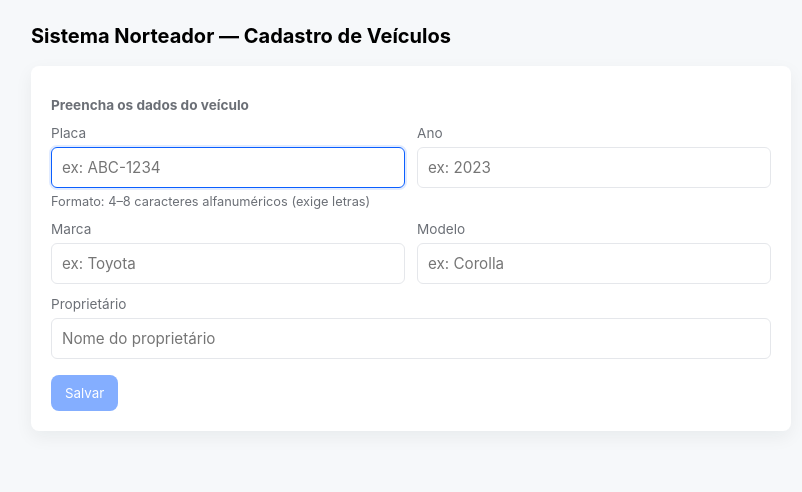
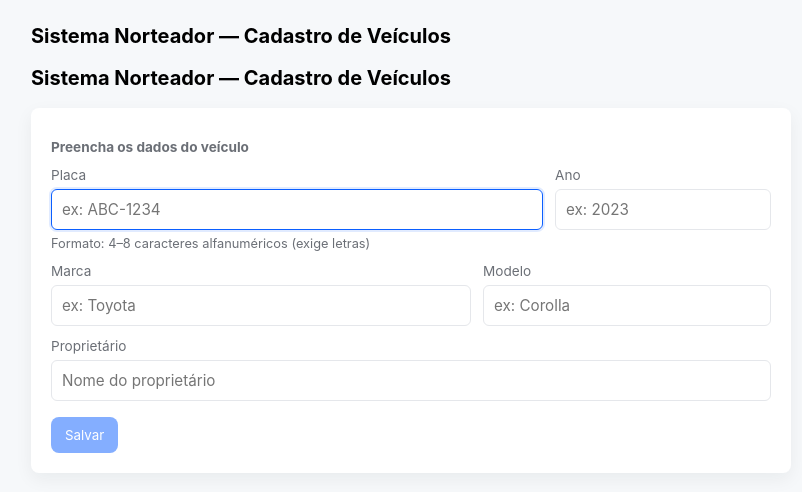
Before and after one commit to MarcioAGomes/DW3_MM2, a React (Vite) app: page / in a window 1280 px wide. Shown: the top 492 px of the page, without its empty margins (229-1031 px from the left). Built offline with nearby package versions, Linux system fonts and the light colour scheme.

Commit message:
correção campo ano e modelo

```diff
--- a/src/components/VehicleForm.jsx
+++ b/src/components/VehicleForm.jsx
@@ -16,10 +16,32 @@ export default function VehicleForm() {
   const [isValid, setIsValid] = useState(false);
   const [submitting, setSubmitting] = useState(false);
   const [resultMessage, setResultMessage] = useState("");
-
   const [touched, setTouched] = useState({});
+  const [vehicles, setVehicles] = useState([]);
 
   const placaRef = useRef(null);
+
+  useEffect(() => {
+    loadVehicles();
+  }, []);
+
+  const loadVehicles = async () => {
+    try {
+      const keys = await window.storage.list('vehicle:');
+      if (keys && keys.keys) {
+        const loadedVehicles = [];
+        for (const key of keys.keys) {
+          const result = await window.storage.get(key);
+          if (result) {
+            loadedVehicles.push(JSON.parse(result.value));
+          }
+        }
+        setVehicles(loadedVehicles);
+      }
+    } catch (error) {
+      console.log('Nenhum veículo cadastrado ainda');
+    }
+  };
 
   function validateField(name, value) {
     value = value ?? "";
@@ -27,10 +49,8 @@ export default function VehicleForm() {
     switch (name) {
       case "placa": {
         if (!value) return "Placa é obrigatória.";
-
         const valueLimpo = value.replace(/-/g, '');
         const rePlaca = /^[A-Z]{3}[0-9A-Z]{4,5}$/i;
-
         if (valueLimpo.length < 4 || valueLimpo.length > 8 || !rePlaca.test(valueLimpo)) {
           return "Placa inválida (ex: ABC1D23 ou ABC-1234).";
         }
@@ -62,9 +82,7 @@ export default function VehicleForm() {
 
   function handleBlur(e) {
     const { name, value } = e.target;
-
     setTouched((prev) => ({ ...prev, [name]: true }));
-
     const message = validateField(name, value);
     setErrors((prev) => ({ ...prev, [name]: message }));
   }
@@ -81,7 +99,6 @@ export default function VehicleForm() {
     }
 
     setForm((prev) => ({ ...prev, [name]: value }));
-
     const message = validateField(name, value);
     setErrors((prev) => ({ ...prev, [name]: message }));
   }
@@ -128,45 +145,48 @@ export default function VehicleForm() {
       marca: form.marca,
       modelo: form.modelo,
       ano: Number(form.ano),
-      proprietario: form.proprietario
+      proprietario: form.proprietario,
+      id: `vehicle:${Date.now()}`,
+      dataCadastro: new Date().toISOString()
     };
 
     try {
-      const resp = await fetch("/api/vehicle", {
-        method: "POST",
-        headers: { "Content-Type": "application/json" },
-        body: JSON.stringify(payload)
-      });
-
-      if (!resp.ok) {
-        let text;
-        try {
-          text = await resp.text();
-        } catch {
-          text = "";
-        }
-        setResultMessage(`Erro na requisição: ${resp.status} ${resp.statusText} ${text ? "- " + text : ""}`);
-      } else {
-        const data = await resp.json().catch(() => null);
-        setResultMessage("Veículo salvo com sucesso." + (data ? " Resposta: " + JSON.stringify(data) : ""));
+      await window.storage.set(payload.id, JSON.stringify(payload));
+      setResultMessage("Veículo salvo com sucesso!");
 
       setForm(initialForm);
       setErrors({});
       setTouched({});
-      }
+
+      await loadVehicles();
+
+      setTimeout(() => setResultMessage(""), 3000);
     } catch (err) {
-      setResultMessage("Falha ao enviar: " + err.message);
+      setResultMessage("Falha ao salvar: " + err.message);
     } finally {
       setSubmitting(false);
     }
   }
 
+  const handleDelete = async (vehicleId) => {
+    try {
+      await window.storage.delete(vehicleId);
+      await loadVehicles();
+    } catch (error) {
+      console.error('Erro ao deletar veículo:', error);
+    }
+  };
 
   return (
+    <div className="app">
+      <header>
+        <h1>Sistema Norteador — Cadastro de Veículos</h1>
+      </header>
+
       <section className="card" aria-labelledby="form-title">
         <h2 id="form-title" className="small">Preencha os dados do veículo</h2>
 
-      <form onSubmit={handleSubmit} noValidate>
+        <div>
           <div className="form-row">
             <div className="field wide-field">
               <label htmlFor="placa">Placa</label>
@@ -204,13 +224,27 @@ export default function VehicleForm() {
           <div className="form-row">
             <div className="field wide-field">
               <label htmlFor="marca">Marca</label>
-            <input id="marca" name="marca" value={form.marca} onChange={handleChange} onBlur={handleBlur} placeholder="ex: Toyota" />
+              <input
+                id="marca"
+                name="marca"
+                value={form.marca}
+                onChange={handleChange}
+                onBlur={handleBlur}
+                placeholder="ex: Toyota"
+              />
               {(touched.marca && errors.marca) && <div className="error">{errors.marca}</div>}
             </div>
 
             <div className="field medium-field">
               <label htmlFor="modelo">Modelo</label>
-            <input id="modelo" name="modelo" value={form.modelo} onChange={handleChange} onBlur={handleBlur} placeholder="ex: Corolla" />
+              <input
+                id="modelo"
+                name="modelo"
+                value={form.modelo}
+                onChange={handleChange}
+                onBlur={handleBlur}
+                placeholder="ex: Corolla"
+              />
               {(touched.modelo && errors.modelo) && <div className="error">{errors.modelo}</div>}
             </div>
           </div>
@@ -218,13 +252,20 @@ export default function VehicleForm() {
           <div className="form-row">
             <div className="field" style={{ flex: 1 }}>
               <label htmlFor="proprietario">Proprietário</label>
-            <input id="proprietario" name="proprietario" value={form.proprietario} onChange={handleChange} onBlur={handleBlur} placeholder="Nome do proprietário" />
+              <input
+                id="proprietario"
+                name="proprietario"
+                value={form.proprietario}
+                onChange={handleChange}
+                onBlur={handleBlur}
+                placeholder="Nome do proprietário"
+              />
               {(touched.proprietario && errors.proprietario) && <div className="error">{errors.proprietario}</div>}
             </div>
           </div>
 
           <div className="actions">
-          <button type="submit" disabled={!isValid || submitting}>
+            <button type="button" onClick={handleSubmit} disabled={!isValid || submitting}>
               {submitting ? "Enviando..." : "Salvar"}
             </button>
 
@@ -238,7 +279,36 @@ export default function VehicleForm() {
               )}
             </div>
           </div>
-      </form>
+        </div>
       </section>
+
+      {vehicles.length > 0 && (
+        <div className="card">
+          <h2 style={{ fontSize: '1rem', marginTop: 0, marginBottom: '16px', fontWeight: 500 }}>
+            Veículos Cadastrados ({vehicles.length})
+          </h2>
+          <div className="vehicle-list">
+            {vehicles.map((vehicle) => (
+              <div key={vehicle.id} className="vehicle-item">
+                <div>
+                  <div className="vehicle-info">
+                    {vehicle.placa} - {vehicle.marca} {vehicle.modelo}
+                  </div>
+                  <div className="vehicle-details">
+                    Ano: {vehicle.ano} | Proprietário: {vehicle.proprietario}
+                  </div>
+                </div>
+                <button
+                  onClick={() => handleDelete(vehicle.id)}
+                  className="delete-btn"
+                >
+                  Excluir
+                </button>
+              </div>
+            ))}
+          </div>
+        </div>
+      )}
+    </div>
   );
 }
--- a/src/styles.css
+++ b/src/styles.css
@@ -32,6 +32,7 @@ header h1 {
   padding: 20px;
   border-radius: 8px;
   box-shadow: 0 6px 18px rgba(22, 28, 37, 0.06);
+  margin-bottom: 24px;
 }
 
 .form-row {
@@ -41,30 +42,23 @@ header h1 {
 }
 
 .form-row .field {
-  flex: 1;
   display: flex;
   flex-direction: column;
+  min-width: 0;
 }
 
-/* CLASSES DE AJUSTE DE LARGURA */
-
-/* Campo Ano: Tamanho menor (aprox. 25% da linha) */
 .narrow-field {
-  /* Garante que o campo tenha cerca de 25% da largura total, subtraindo o gap para evitar quebra */
-  flex: 0 0 calc(25% - 9px);
+  flex: 0 0 30%;
 }
 
-/* Campo Modelo: Tamanho médio (aprox. 35% da linha) */
 .medium-field {
-  /* Garante que o campo tenha cerca de 35% da largura total, subtraindo o gap para evitar quebra */
-  flex: 0 0 calc(35% - 7.8px);
+  flex: 0 0 40%;
 }
 
-/* Campo Placa/Marca: Ocupa o restante do espaço */
 .wide-field {
   flex: 1;
+  min-width: 0;
 }
-
 
 label {
   font-size: 0.85rem;
@@ -78,6 +72,7 @@ select {
   border-radius: 6px;
   border: 1px solid #e5e7eb;
   font-size: 0.95rem;
+  width: 100%;
 }
 
 input:focus {
@@ -127,3 +122,38 @@ button[disabled] {
   font-size: 0.85rem;
   color: var(--muted);
 }
+
+.vehicle-list {
+  display: flex;
+  flex-direction: column;
+  gap: 12px;
+}
+
+.vehicle-item {
+  padding: 12px;
+  border: 1px solid #e5e7eb;
+  border-radius: 6px;
+  display: flex;
+  justify-content: space-between;
+  align-items: center;
+}
+
+.vehicle-info {
+  font-weight: 500;
+  margin-bottom: 4px;
+}
+
+.vehicle-details {
+  font-size: 0.85rem;
+  color: var(--muted);
+}
+
+.delete-btn {
+  background: var(--danger);
+  color: white;
+  padding: 6px 12px;
+  border-radius: 6px;
+  border: 0;
+  cursor: pointer;
+  font-size: 0.85rem;
+}
```
Lines whose indentation alone changed are shown as unchanged.
